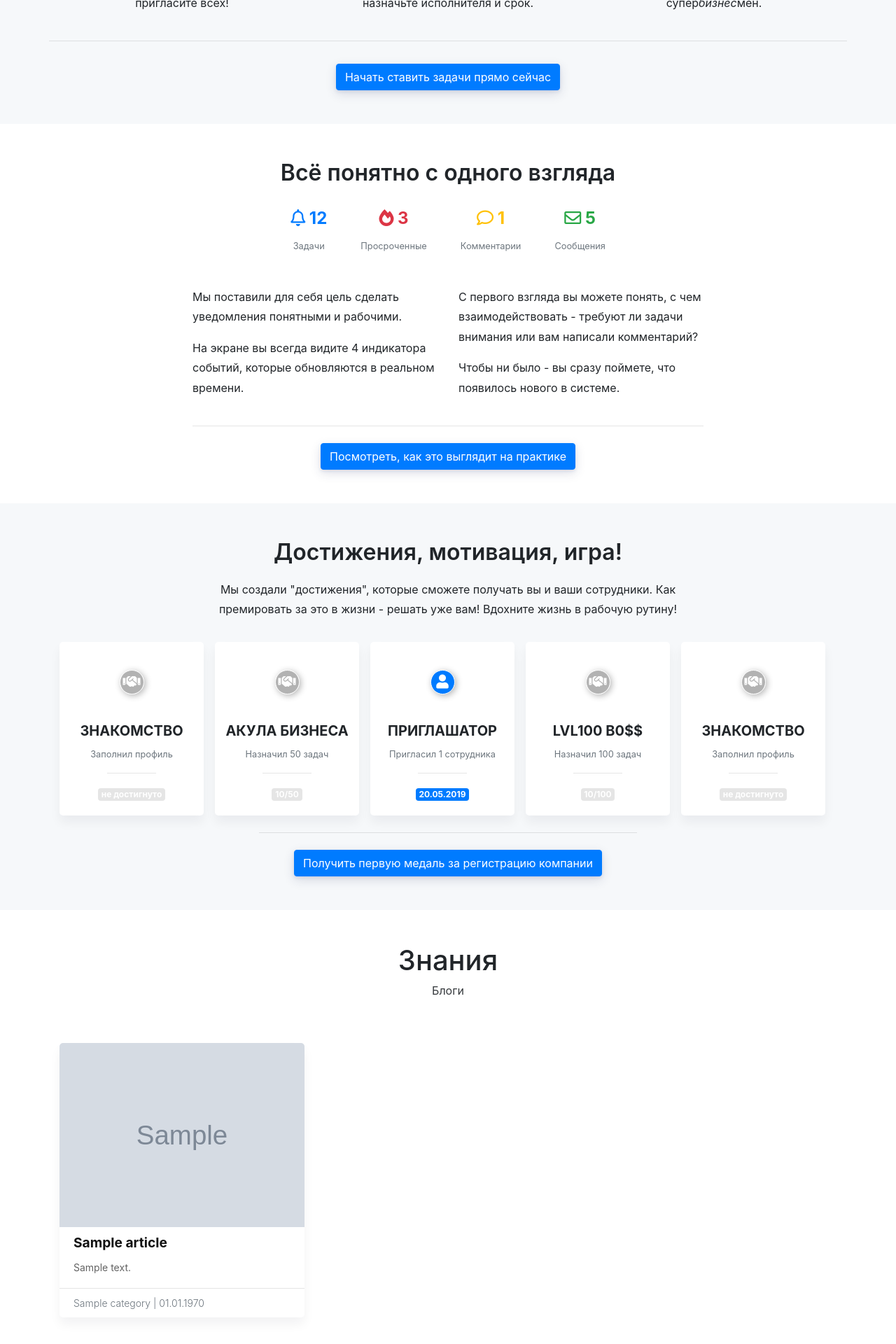
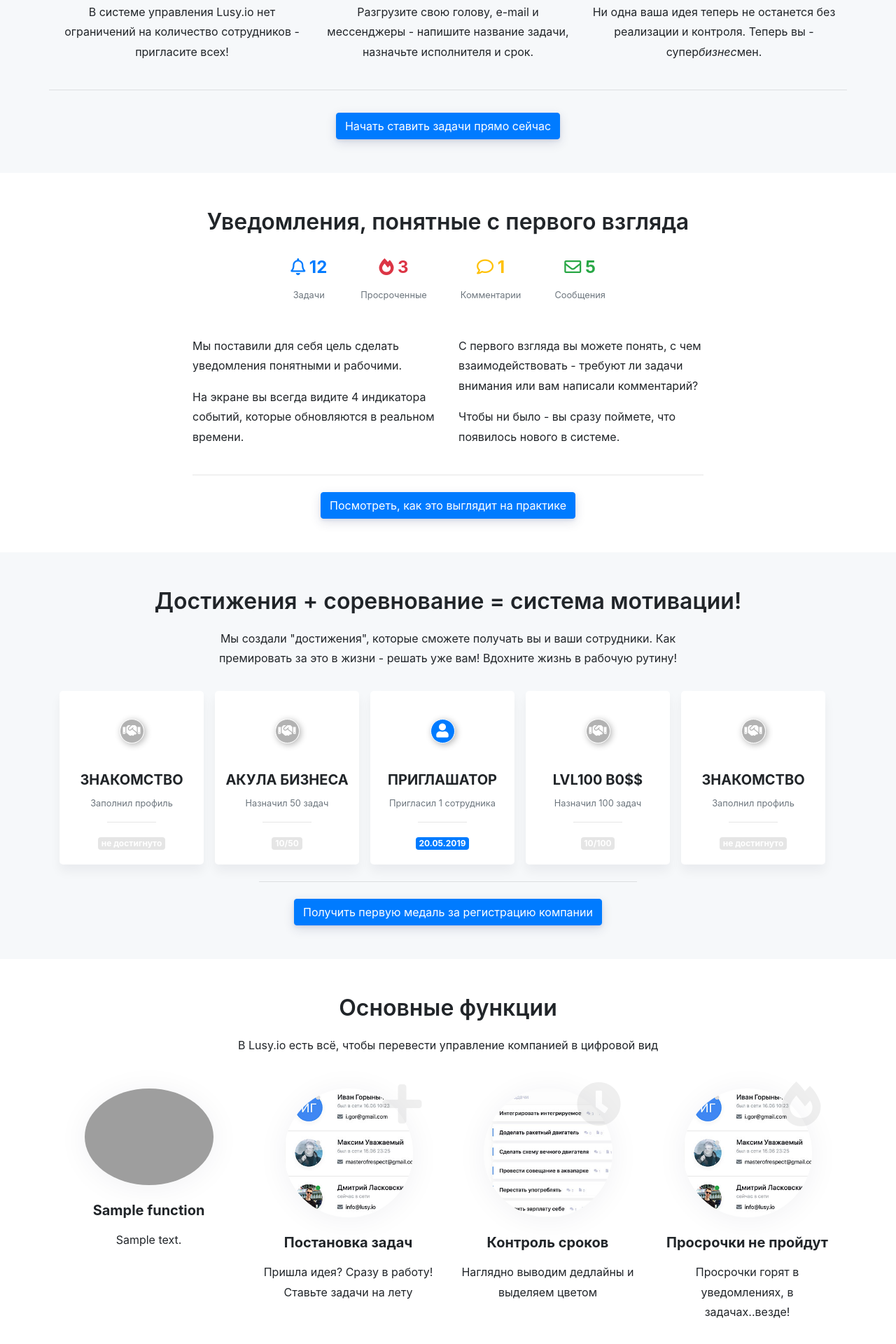
Before and after one commit to lusyio/lusypublic, a PHP site: template app/views/main/index.php in a window 1280 px wide. Shown: the part 1440-3360 px from the top of the page at 70% size. Run offline with PHP 8.4, Linux system fonts and the light colour scheme; the template is opened without the code that fills it: most values are stand-ins (such as "Sample title", 1, 10 or a date in 2020); grey boxes marked "Sample" are stand-in pictures; data that the repository does not hold is empty; some libraries are stand-ins or nearby versions; grey boxes are pictures that could not be loaded.

Commit message:
Правки

```diff
--- a/app/views/layouts/default.php
+++ b/app/views/layouts/default.php
@@ -30,16 +30,13 @@
                     <div class="collapse navbar-collapse" id="navbarSupportedContent">
                         <ul class="navbar-nav mr-auto">
                             <li class="nav-item active">
-                                <a class="nav-link firstNav" href="/<?= $this->route['language']; ?>/possibilities/">Возможности</a>
+                                <a class="nav-link firstNav" href="/<?= $this->route['language']; ?>/#">Возможности</a>
                             </li>
                             <li class="nav-item">
-                                <a class="nav-link" href="/<?= $this->route['language']; ?>/#">Демо</a>
-                            </li>
-                            <li class="nav-item">
-                                <a class="nav-link" href="/<?= $this->route['language']; ?>/#">Чарт компаний</a>
+                                <a class="nav-link" href="/<?= $this->route['language']; ?>/#">Жизнь проекта</a>
                             </li>
                             <li class="nav-item active">
-                                <a class="nav-link" href="/<?= $this->route['language']; ?>/price/">Стоимость</a>
+                                <a class="nav-link" href="/<?= $this->route['language']; ?>/#">Стоимость</a>
                             </li>
                             <li class="nav-item">
                                 <a class="nav-link" href="/<?= $this->route['language']; ?>/blog/">Знания</a>
--- a/app/views/main/index.php
+++ b/app/views/main/index.php
@@ -2,8 +2,8 @@
     <div class="container">
         <div class="row justify-content-sm-center">
             <div class="col-sm-8 text-center">
-                <p class="lead-text">Освободите место для великих свершений</p>
-                <h1>Lusy.io - система постановки и контроля задач</h1>
+                <h1 class="lead-text">Система постановки задач с игровыми элементами</h1>
+                <p>Просто, ничего лишнего, с наградами и легкостью в работе.</p>
                 <a href="https://s.lusy.io/reg/" class="btn btn-primary mt-3">Начать пользоваться</a>
             </div>
             <div class="col-sm-12">
@@ -16,7 +16,7 @@
     <div class="container">
         <div class="row">
             <div class="col-sm-12 mb-5">
-                <p class="lead-text-small">Думайте о развитии компании.<br>Рутину мы возьмем на себя.</p>
+                <p class="lead-text-small text-center">Думайте о развитии компании<br>Рутину мы возьмем на себя</p>
             </div>
             <div class="col-sm-4 text-center">
                 <div class="blockExcellence position-relative">
@@ -56,7 +56,7 @@
 
 <div class="container pt-5 pb-5">
     <div class="text-center">
-        <p class="lead-text-small">Всё понятно с одного взгляда</p>
+        <p class="lead-text-small">Уведомления, понятные с первого взгляда</p>
         <div class="d-flex mt-4 justify-content-center">
             <div class="mr-5">
                 <div class="text-primary mb-2 font-weight-bold" style="font-size: 1.5em;">
@@ -108,7 +108,7 @@
 
 <div class="second pt-5 pb-5">
     <div class="container">
-        <p class="lead-text-small text-center">Достижения, мотивация, игра!</p>
+        <p class="lead-text-small text-center">Достижения + соревнование = система мотивации!</p>
         <div class="row mb-3">
             <div class="col-sm-8 offset-sm-2">
                 <p class="text-center">Мы создали "достижения", которые сможете получать вы и ваши сотрудники. Как
@@ -131,7 +131,8 @@
             </div>
             <div class="award mr-3 text-center">
                 <div>
-                    <div class="circle" data-fill="{ &quot;color&quot;: &quot;rgba(0, 0, 0, .3)&quot;}" data-value="0.20"></div>
+                    <div class="circle" data-fill="{ &quot;color&quot;: &quot;rgba(0, 0, 0, .3)&quot;}"
+                         data-value="0.20"></div>
                     <div class="award-star bg-secondary">
                         <i class="fas fa-handshake"></i>
                     </div>
@@ -143,7 +144,8 @@
             </div>
             <div class="award mr-3 text-center">
                 <div>
-                    <div class="circle" data-fill="{ &quot;color&quot;: &quot;rgba(0, 123, 255, 1)&quot;}" data-value="1.00"></div>
+                    <div class="circle" data-fill="{ &quot;color&quot;: &quot;rgba(0, 123, 255, 1)&quot;}"
+                         data-value="1.00"></div>
                     <div class="award-star bg-primary">
                         <i class="fas fa-user"></i>
                     </div>
@@ -155,7 +157,8 @@
             </div>
             <div class="award mr-3 text-center">
                 <div>
-                    <div class="circle" data-fill="{ &quot;color&quot;: &quot;rgba(0, 0, 0, .3)&quot;}" data-value="0.10"></div>
+                    <div class="circle" data-fill="{ &quot;color&quot;: &quot;rgba(0, 0, 0, .3)&quot;}"
+                         data-value="0.10"></div>
                     <div class="award-star bg-secondary">
                         <i class="fas fa-handshake"></i>
                     </div>
@@ -182,7 +185,8 @@
             <div class="col-sm-6 offset-sm-3">
                 <hr class="w-100 mt-4">
                 <div class="d-flex justify-content-center mt-4">
-                    <a href="https://s.lusy.io/reg/" class="btn btn-primary">Получить первую медаль за регистрацию компании</a>
+                    <a href="https://s.lusy.io/reg/" class="btn btn-primary">Получить первую медаль за регистрацию
+                        компании</a>
                 </div>
             </div>
         </div>
@@ -192,35 +196,48 @@
 
 
 <script>
-    $('.circle-sm').circleProgress({
-        size: 45,
-        fill: {
-            gradient: ["red", "orange"]
-        }
-    });
-
-    $('.circle-md').circleProgress({
-        size: 75,
-        fill: {
-            gradient: ["red", "orange"]
-        }
-    });
-
     $('.circle').circleProgress({
         size: 75
     });
 </script>
 
 
-<div class="pt-5 pb-5 d-none">
+<div class="pt-5 pb-5 functions">
     <div class="container text-center">
-        <h1>Письмо от основателя</h1>
-        <p>Перечень функций</p>
+        <p class="lead-text-small text-center">Основные функции</p>
+        <p>В Lusy.io есть всё, чтобы перевести управление компанией в цифровой вид</p>
+        <div class="row mt-5">
+        <?php
+        $i = 0;
+        $functions[] = array('name' => 'Постановка задач','desc' => 'Пришла идея? Сразу в работу! Ставьте задачи на лету','img' => 'land1','icon' => 'fas fa-plus');
+        $functions[] = array('name' => 'Контроль сроков','desc' => 'Наглядно выводим дедлайны и выделяем цветом','img' => 'land2','icon' => 'fas fa-clock');
+        $functions[] = array('name' => 'Просрочки не пройдут','desc' => 'Просрочки горят в уведомлениях, в задачах..везде!','img' => 'land1','icon' => 'fas fa-fire-alt');
+        $functions[] = array('name' => 'Достижения','desc' => 'Вовлейкате сотрудников в процесс в игровой форме!','img' => 'land1','icon' => 'fas fa-trophy');
+        $functions[] = array('name' => 'Диалоги и общий чат','desc' => 'Обсудить и не потерять? Общайтесь в диалогах!','img' => 'land1','icon' => 'fas fa-comments');
+        $functions[] = array('name' => 'Раздел Компания','desc' => 'Сравним, у кого больше выполненных задач?','img' => 'land1','icon' => 'fas fa-users');
+        $functions[] = array('name' => 'Журнал событий','desc' => 'Ничего не потеряется - ведь есть журнал событий','img' => 'land1','icon' => 'fas fa-bell');
+        $functions[] = array('name' => 'Рабочий стол','desc' => 'Быстрый переход к задачам и отображение уведомлений','img' => 'land1','icon' => 'fas fa-home');
+
+        foreach ($functions as $n) { ?>
+        <?php if ($i == 4 or $i == 8 or $i == 12) { ?></div><div class="row mt-5"> <?php } ?>
+
+            <div class="col-sm-3 text-center">
+                <div class="blockExcellence position-relative">
+                    <i class="<?=$n['icon']?>"></i>
+                    <img class="rounded-circle" src="/public/images/<?=$n['img']?>.jpg"/>
+                </div>
+                <h5 class="mt-4 font-weight-bold"><?=$n['name']?></h5>
+                <p class="mt-3"><?=$n['desc']?></p>
+            </div>
+        <?php
+        $i++;
+        } ?>
+        </div>
     </div>
 </div>
 
 
-<div class="second pt-5 pb-5 d-none">
+<div class="second pt-5 pb-5">
     <div class="container-small text-center pb-5">
         <h1 class="pricing-title">Сколько это стоит?</h1>
         <p class="pricing-content">2 тарифа с человеческим объяснением ценообразования</p>
@@ -268,43 +285,3 @@
         </div>
     </div>
 </div>
-
-
-<div class="container-small pt-5 pb-5 text-center">
-    <h1 class="blog-title">Знания</h1>
-    <p class="blog-content">Блоги</p>
-</div>
-<div class="container blog-list pb-5">
-    <div class="row">
-        <?php foreach ($articles as $article): ?>
-            <div class="col-sm-4">
-                <a href="/<?= $article['language']; ?>/blog/<?= $article['url']; ?>">
-                    <div class="article mb-3">
-                        <img src="/public/<?php if (!empty($article['img_small'])) {
-                            echo 'upload/' . $article['img_small'];
-                        } else {
-                            echo 'images/default_small.jpg';
-                        } ?>" title=" <?= $article['article_name']; ?>">
-                        <div class="articleinside">
-                            <h2 class="blog-text-title">
-                                <?= $article['article_name']; ?>
-                            </h2>
-                            <div class="blog-info">
-                                <p><?= $article['description']; ?></p>
-                            </div>
-                        </div>
-                        <hr>
-                        <div class="articlefot text-secondary">
-                            <?= $article['category'] . ' | ' . date("d.m.Y", $article['publish_date']); ?>
-                        </div>
-                    </div>
-                </a>
-            </div>
-        <?php endforeach; ?>
-    </div>
-    <div class="blog-links">
-        <a href="/<?= $this->route['language']; ?>/blog/" class="blog-link">
-            <span class="blog-link-text">Узнать больше в блоге</span>
-        </a>
-    </div>
-</div>
--- a/public/css/custom.css
+++ b/public/css/custom.css
@@ -15,7 +15,7 @@ img {
 	margin-left: 20px;
 }
 .lead-text {
-    font-size: 60px;
+    font-size: 54px;
     letter-spacing: 0px;
     line-height: 1.2;
     font-weight: 600;
@@ -29,7 +29,7 @@ img {
 .main {
 	margin-top: 80px;
 }
-.main h1 {
+.main p {
     font-size: 20px;
     font-weight: 100;
     margin-top: 30px;
@@ -85,6 +85,15 @@ img {
     color: rgba(95, 95, 95, 0.1);
     font-size: 7em;
     top: -30px;
+}
+.functions .blockExcellence img {
+    width: 80%;
+}
+.functions i {
+    right: 10px;
+    color: rgba(95, 95, 95, 0.1);
+    font-size: 4em;
+    top: -10px;
 }
 .items{
     padding: 0;
```
